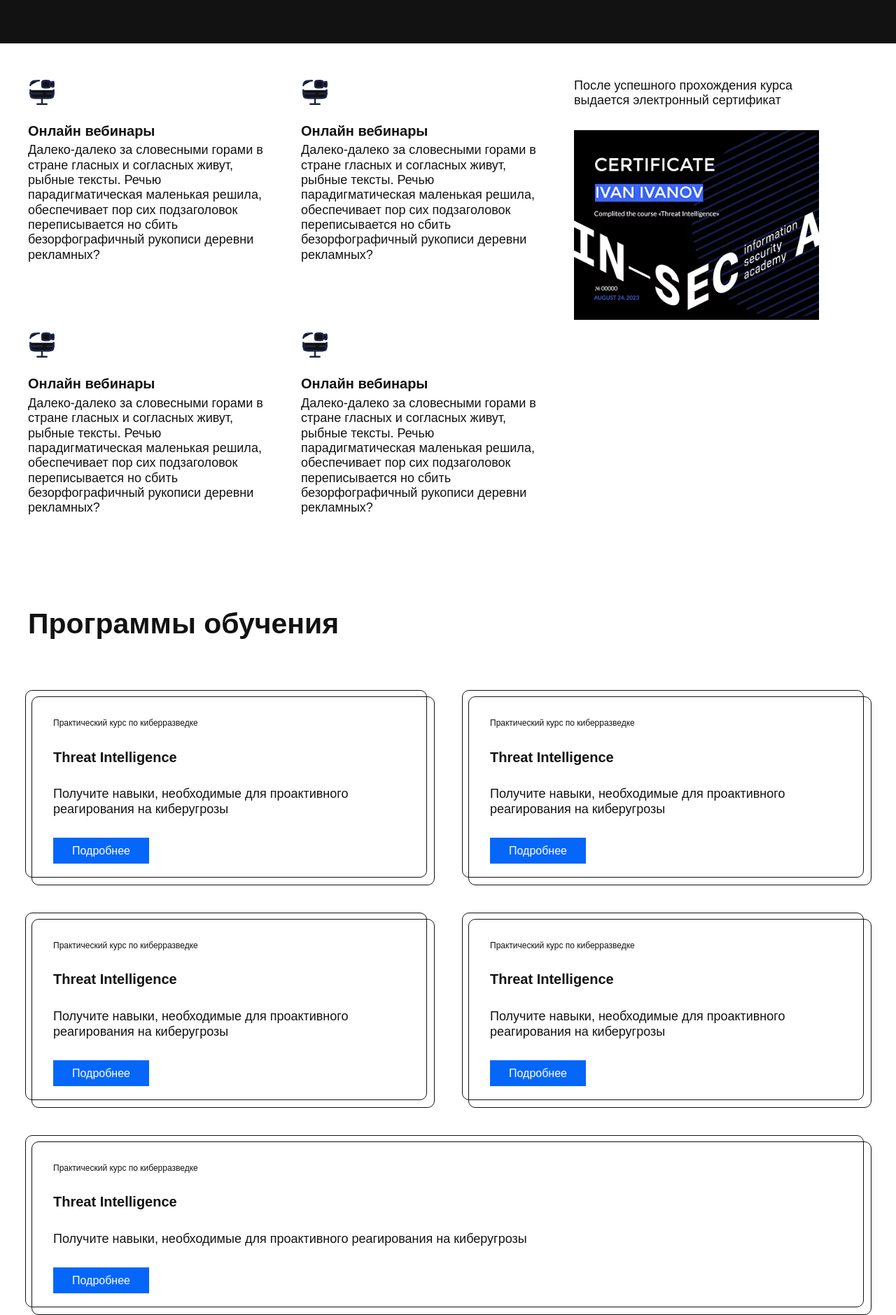
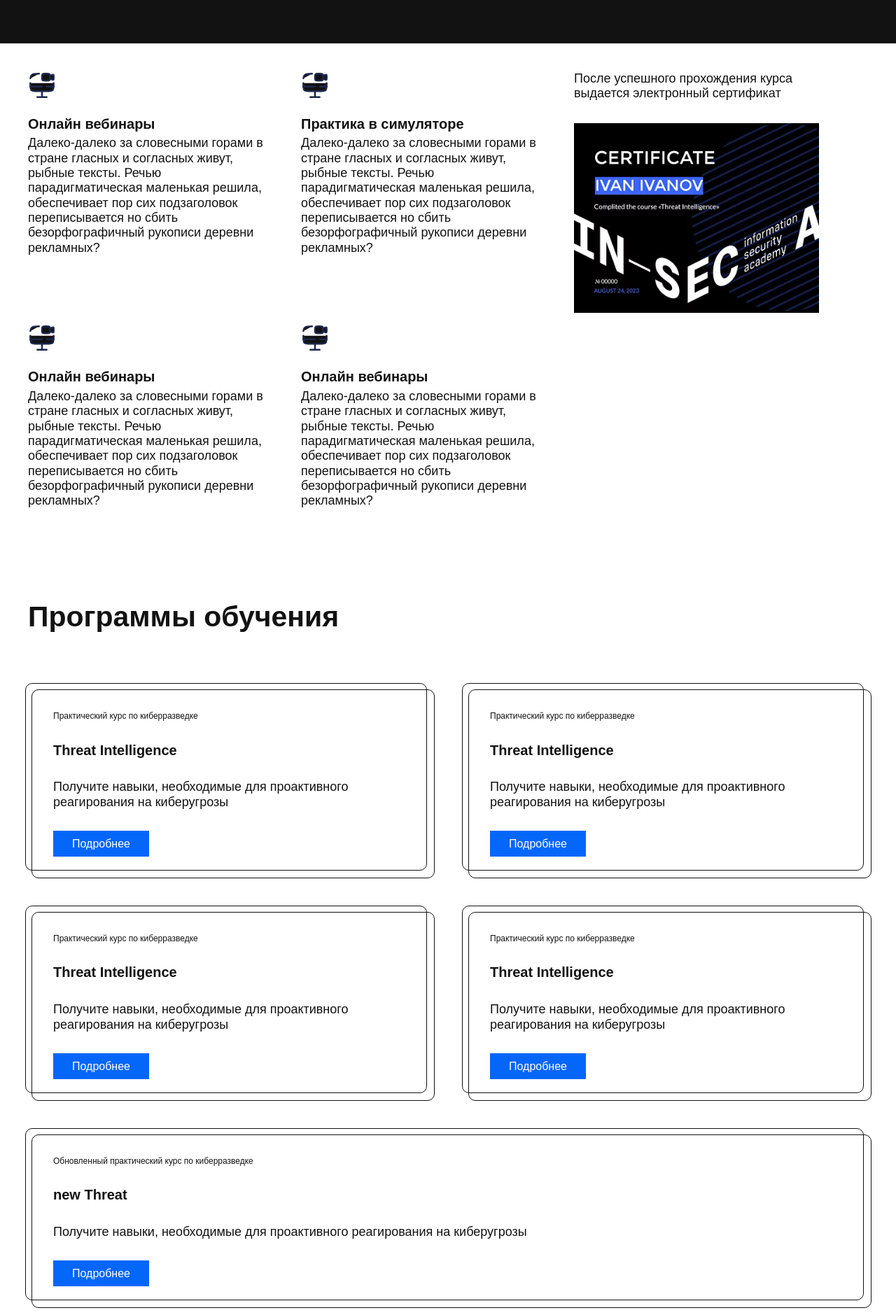
Before and after one commit to Binatik/tech-pab, a React app: page / in a window 1280 px wide. Shown: the part 650-2529 px from the top of the page at 70% size. Built offline with nearby package versions, Linux system fonts and the light colour scheme.

Commit message:
hotfix adaptive

```diff
--- a/src/page/Tech.module.css
+++ b/src/page/Tech.module.css
@@ -1,5 +1,5 @@
 .product {
-	padding: 50px 0 40px;
+	padding: 40px 0 40px;
 }
 
 .product_content {
@@ -98,6 +98,10 @@
 
 /* Мобильные устройства sm */
 @media (max-width: 36rem) {
+	.product_list {
+		flex-direction: column;
+	}
+
 	.product_item {
 		flex: 1 1;
 	}
--- a/src/page/Tech.tsx
+++ b/src/page/Tech.tsx
@@ -20,7 +20,7 @@ const products: IProduct[] = [
 	},
 	{
 		id: '111-333',
-		title: 'Онлайн вебинары',
+		title: 'Практика в симуляторе',
 		text: `Далеко-далеко за словесными горами в стране гласных и
 согласных живут, рыбные тексты. Речью парадигматическая
 маленькая решила, обеспечивает пор сих подзаголовок
@@ -86,8 +86,8 @@ const cards: ICardPrimary[] = [
 	{
 		id: '111-666',
 		bottomText: 'Получите навыки, необходимые для проактивного реагирования на киберугрозы',
-		title: 'Threat Intelligence',
-		topText: 'Практический курс по киберразведке',
+		title: 'new Threat',
+		topText: 'Обновленный практический курс по киберразведке',
 		pathPage: 'https://api.jsonserve.com/Qsr28s',
 		content: (
 			<Heading heading="h2" mode="primary" size="extra41">
```
